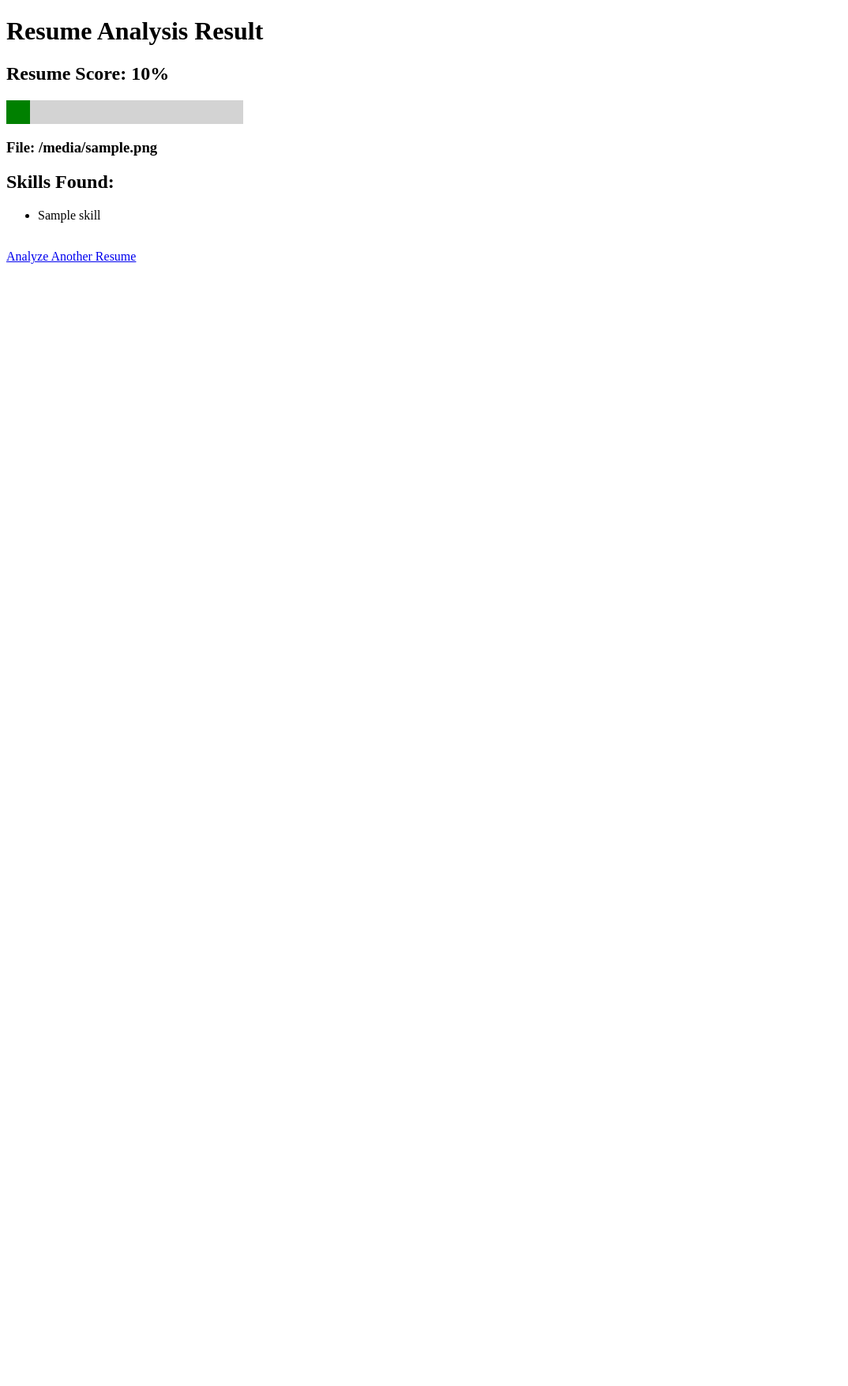
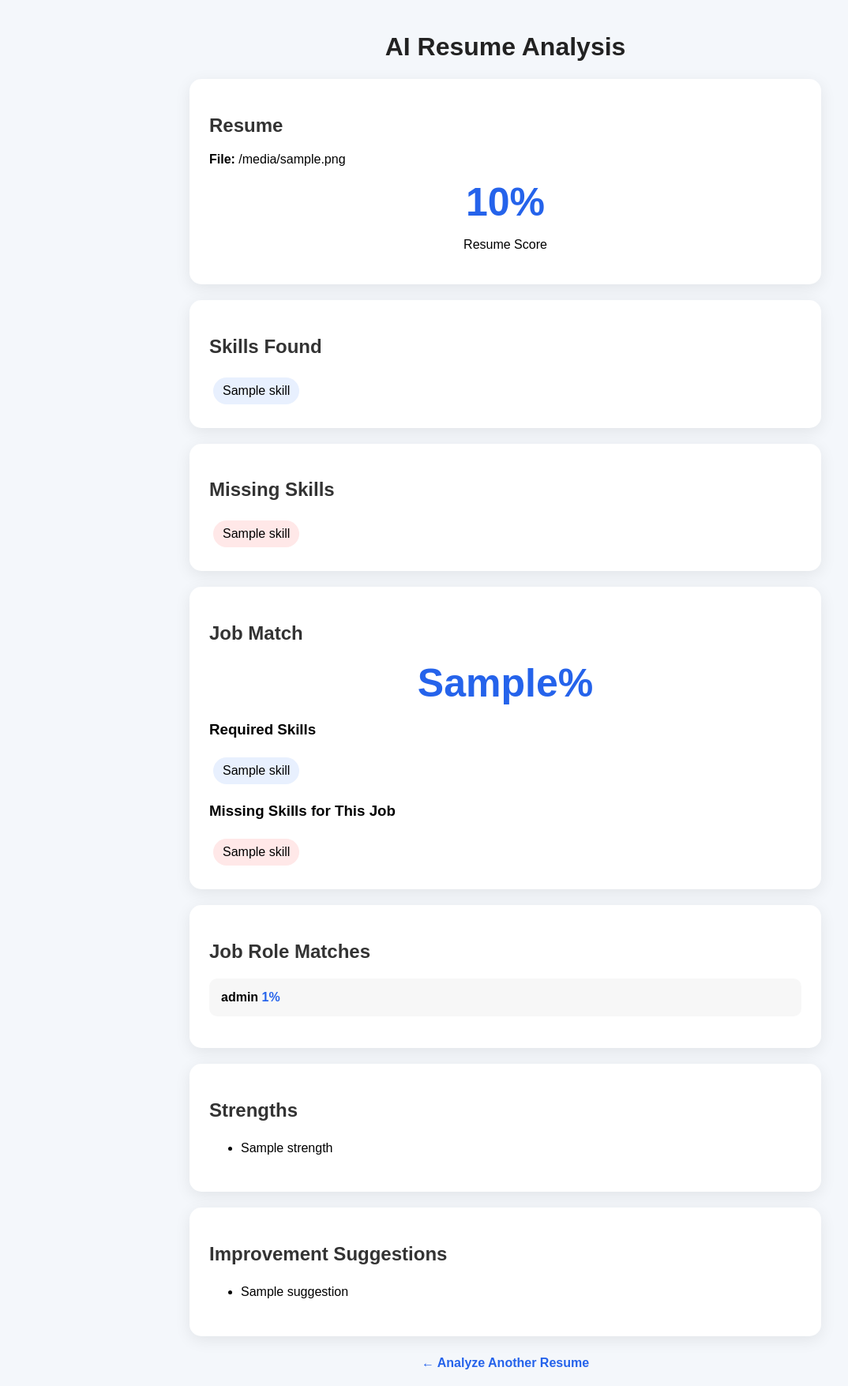
Before and after one commit to kumarnilesh4073-stack/resume-analyzer, a Flask app: template templates/result.html in a window 1280 px wide. Shown: the whole page at 79% size, without its empty margins (0-1074 px from the left). Before the commit the page ends 334 px from the top, so only its background shows below. Run offline with Flask 3, Linux system fonts and the light colour scheme; the template is opened without the code that fills it: most values are stand-ins (such as "Sample title", 1, 10 or a date in 2020).

Commit message:
Update result.html

```diff
--- a/templates/result.html
+++ b/templates/result.html
@@ -1,37 +1,309 @@
 <!DOCTYPE html>
-<html>
+<html lang="en">
+
 <head>
+
+    <meta charset="UTF-8">
+
+    <meta name="viewport"
+          content="width=device-width, initial-scale=1.0">
+
     <title>Resume Analysis Result</title>
+
+    <style>
+
+        body {
+            font-family: Arial, sans-serif;
+            background: #f4f7fb;
+            margin: 0;
+            padding: 20px;
+        }
+
+        .container {
+            max-width: 800px;
+            margin: auto;
+        }
+
+        .card {
+            background: white;
+            margin: 20px 0;
+            padding: 25px;
+            border-radius: 15px;
+            box-shadow: 0 5px 20px rgba(0,0,0,0.08);
+        }
+
+        h1 {
+            text-align: center;
+            color: #222;
+        }
+
+        h2 {
+            color: #333;
+        }
+
+        .score {
+            text-align: center;
+            font-size: 50px;
+            font-weight: bold;
+            color: #2563eb;
+        }
+
+        .skill {
+            display: inline-block;
+            background: #e8f0fe;
+            padding: 8px 12px;
+            margin: 5px;
+            border-radius: 20px;
+        }
+
+        .missing {
+            display: inline-block;
+            background: #ffe8e8;
+            padding: 8px 12px;
+            margin: 5px;
+            border-radius: 20px;
+        }
+
+        .job {
+            margin: 15px 0;
+            padding: 15px;
+            background: #f7f7f7;
+            border-radius: 10px;
+        }
+
+        .percentage {
+            font-weight: bold;
+            color: #2563eb;
+        }
+
+        .back {
+            display: block;
+            text-align: center;
+            margin-top: 25px;
+            text-decoration: none;
+            color: #2563eb;
+            font-weight: bold;
+        }
+
+        ul {
+            line-height: 1.8;
+        }
+
+    </style>
+
 </head>
 
 <body>
 
-    <h1>Resume Analysis Result</h1>
+<div class="container">
 
-    <h2>Resume Score: {{ score }}%</h2>
+    <h1>AI Resume Analysis</h1>
 
-    <div style="width: 300px; height: 30px; background: lightgray;">
-        <div style="width: {{ score }}%; height: 30px; background: green;">
+    <div class="card">
+
+        <h2>Resume</h2>
+
+        <p>
+            <strong>File:</strong>
+            {{ filename }}
+        </p>
+
+        <div class="score">
+            {{ score }}%
         </div>
+
+        <p style="text-align:center;">
+            Resume Score
+        </p>
+
     </div>
 
-    <h3>File: {{ filename }}</h3>
 
-    <h2>Skills Found:</h2>
+    <div class="card">
 
-    {% if skills %}
-        <ul>
+        <h2>Skills Found</h2>
+
+        {% if skills %}
+
             {% for skill in skills %}
-                <li>{{ skill }}</li>
+
+                <span class="skill">
+                    {{ skill }}
+                </span>
+
             {% endfor %}
-        </ul>
-    {% else %}
-        <p>No matching skills found.</p>
-    {% endif %}
 
-    <br>
+        {% else %}
 
-    <a href="/">Analyze Another Resume</a>
+            <p>No skills detected.</p>
+
+        {% endif %}
+
+    </div>
+
+
+    <div class="card">
+
+        <h2>Missing Skills</h2>
+
+        {% if missing_skills %}
+
+            {% for skill in missing_skills %}
+
+                <span class="missing">
+                    {{ skill }}
+                </span>
+
+            {% endfor %}
+
+        {% else %}
+
+            <p>No missing skills.</p>
+
+        {% endif %}
+
+    </div>
+
+
+    <div class="card">
+
+        <h2>Job Match</h2>
+
+        <div class="score">
+            {{ job_match }}%
+        </div>
+
+        {% if job_required_skills %}
+
+            <h3>Required Skills</h3>
+
+            {% for skill in job_required_skills %}
+
+                <span class="skill">
+                    {{ skill }}
+                </span>
+
+            {% endfor %}
+
+            <h3>Missing Skills for This Job</h3>
+
+            {% if job_missing_skills %}
+
+                {% for skill in job_missing_skills %}
+
+                    <span class="missing">
+                        {{ skill }}
+                    </span>
+
+                {% endfor %}
+
+            {% else %}
+
+                <p>
+                    You have all detected required skills.
+                </p>
+
+            {% endif %}
+
+        {% else %}
+
+            <p>
+                No matching skills were detected
+                in the job description.
+            </p>
+
+        {% endif %}
+
+    </div>
+
+
+    <div class="card">
+
+        <h2>Job Role Matches</h2>
+
+        {% for job in job_matches %}
+
+            <div class="job">
+
+                <strong>
+                    {{ job.role }}
+                </strong>
+
+                <span class="percentage">
+                    {{ job.percentage }}%
+                </span>
+
+            </div>
+
+        {% endfor %}
+
+    </div>
+
+
+    <div class="card">
+
+        <h2>Strengths</h2>
+
+        {% if strengths %}
+
+            <ul>
+
+                {% for strength in strengths %}
+
+                    <li>
+                        {{ strength }}
+                    </li>
+
+                {% endfor %}
+
+            </ul>
+
+        {% else %}
+
+            <p>
+                No strengths detected.
+            </p>
+
+        {% endif %}
+
+    </div>
+
+
+    <div class="card">
+
+        <h2>Improvement Suggestions</h2>
+
+        {% if suggestions %}
+
+            <ul>
+
+                {% for suggestion in suggestions %}
+
+                    <li>
+                        {{ suggestion }}
+                    </li>
+
+                {% endfor %}
+
+            </ul>
+
+        {% else %}
+
+            <p>
+                Your resume looks good.
+            </p>
+
+        {% endif %}
+
+    </div>
+
+
+    <a href="/" class="back">
+        ← Analyze Another Resume
+    </a>
+
+</div>
 
 </body>
+
 </html>
```
